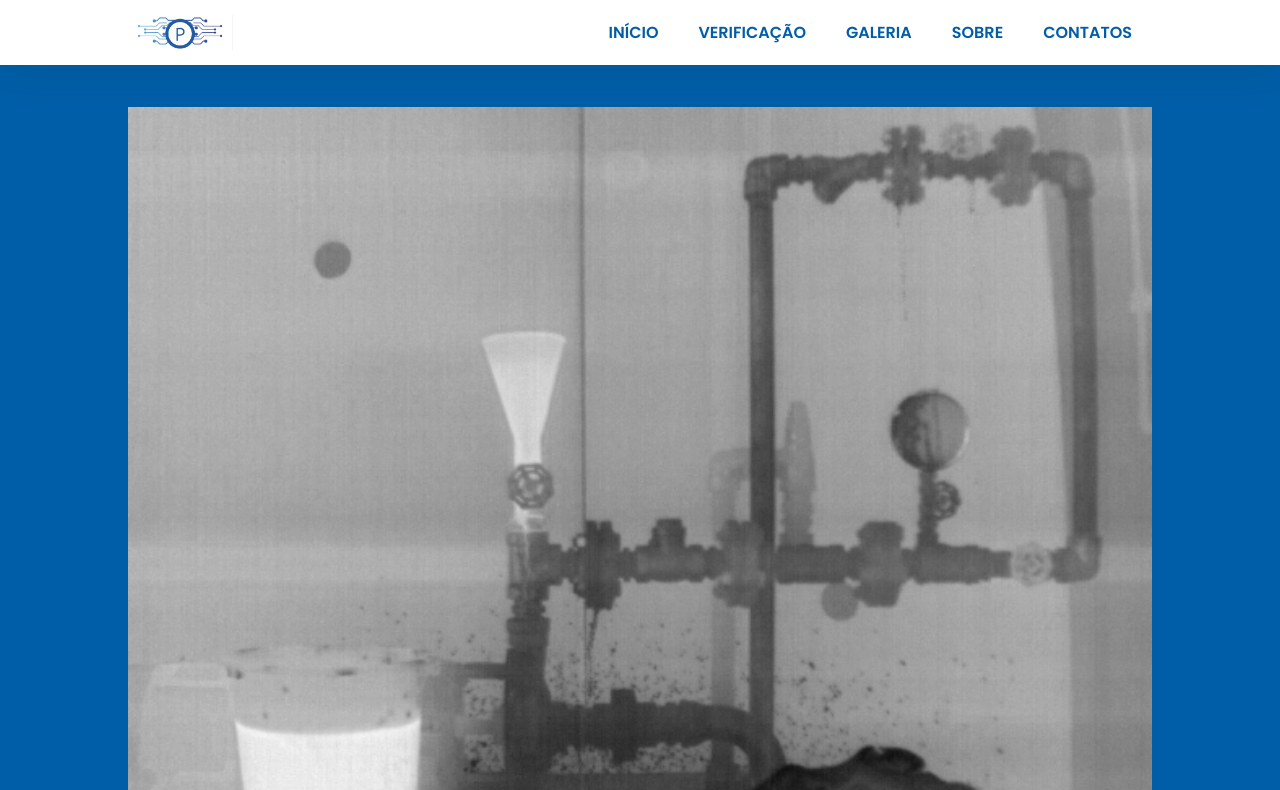
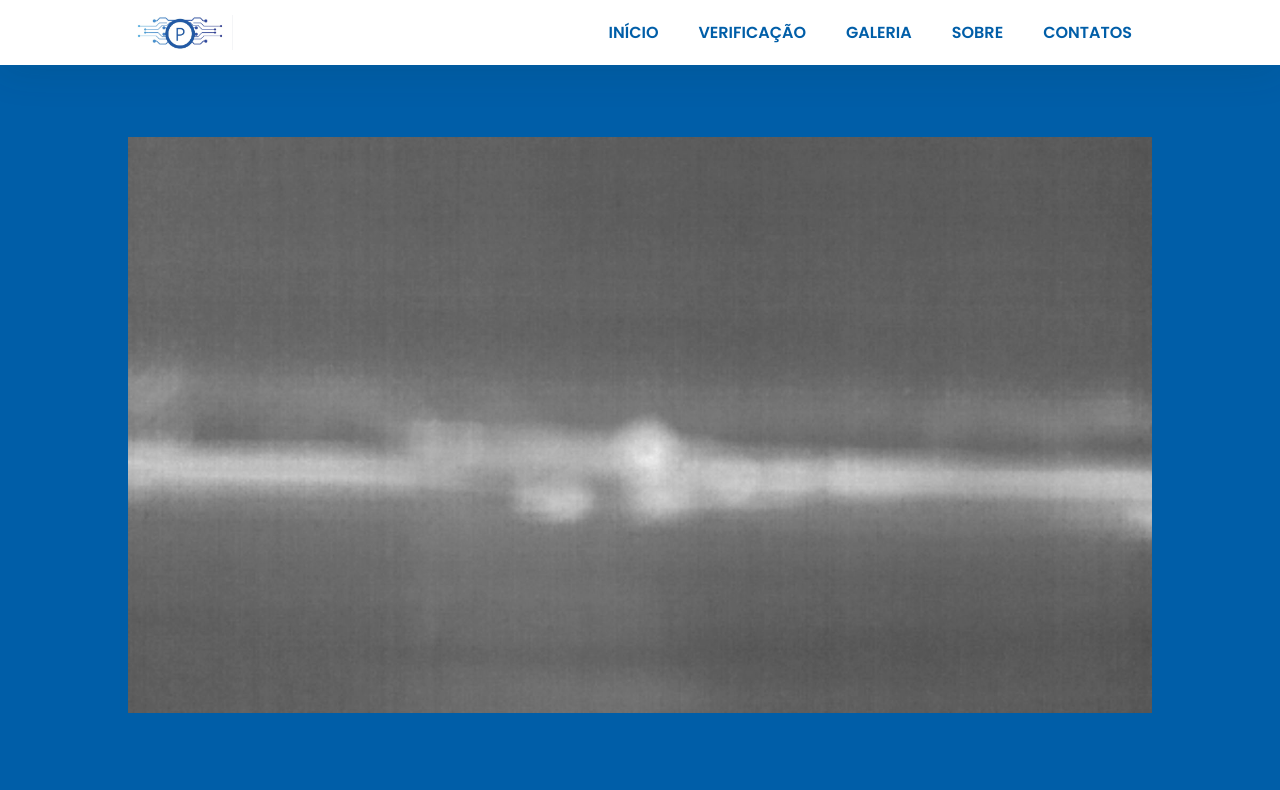
Before and after one commit to theussant/IC-MPDS, a plain HTML site: page verificar.html in a window 1280 px wide. Shown: the top 790 px of the page. Drawn offline with nearby package versions, Linux system fonts and the light colour scheme; no server answers.

Commit message:
img update

```diff
--- a/verificar.html
+++ b/verificar.html
@@ -35,7 +35,7 @@
             <br>
             <!-- <div id="raw-content"></div> -->
             <!--<canvas id="canvas"></canvas>-->
-            <img src="https://github.com/theussant/IC-MPDS/blob/master/assets/Screenshot%20from%202022-11-16%2014-25-42.png?raw=true" alt="">
+            <img src="https://github.com/theussant/IC-MPDS/blob/master/received-images/lab-2.jpg?raw=true" alt="">
         </div>
     </section>
 
```
